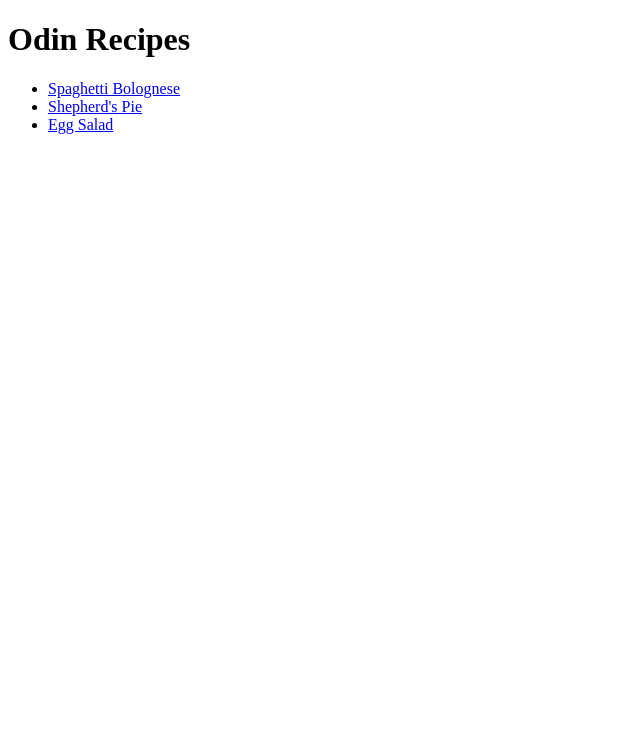
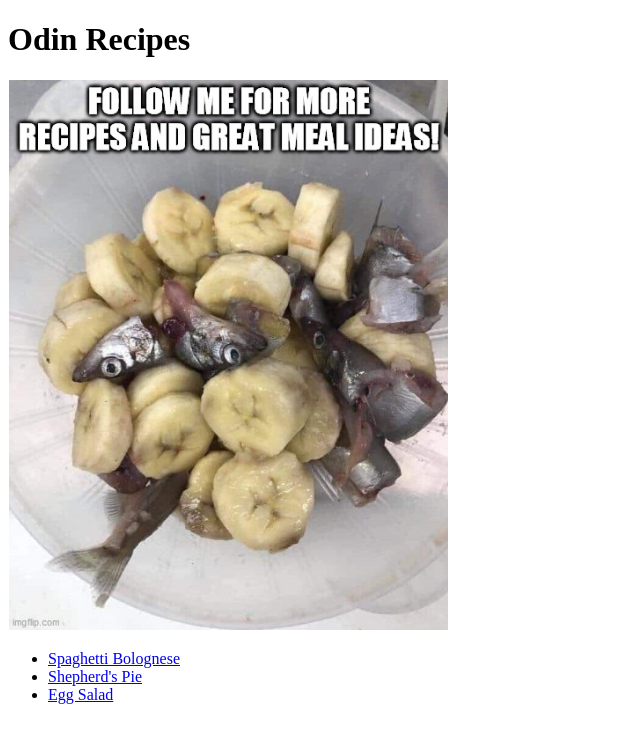
Before and after one commit to canberrapcrepair/odin-recipes, a plain HTML site: page index.html in a window 1280 px wide. Shown: the whole page, without its empty margins (0-640 px from the left). Drawn offline with Linux system fonts and the light colour scheme.

Commit message:
Added image to home page

```diff
--- a/index.html
+++ b/index.html
@@ -9,6 +9,7 @@
 
     <body>
         <h1>Odin Recipes</h1>
+        <img src="./images/home-image.png" alt="Homepage image">
         <ul>
             <li><a href="./recipes/spaghetti-bolognese.html">Spaghetti Bolognese</a></li>
             <li><a href="./recipes/shepherds-pie.html">Shepherd's Pie</a></li>
```
Also changed, not shown: images/home-image.png (added), 2 other files.
